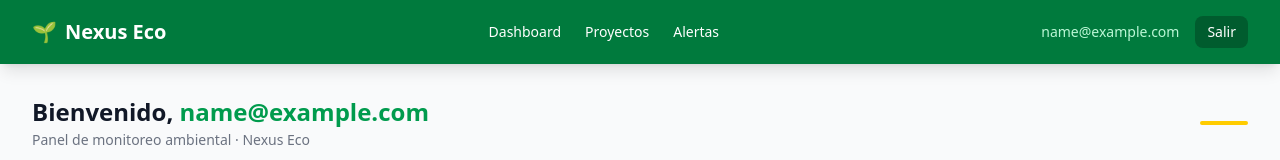
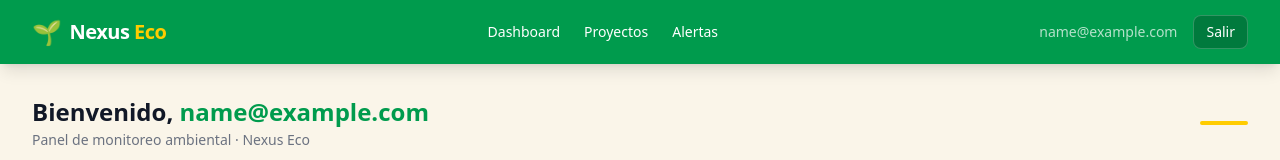
Before and after one commit to hdfigueroap-a11y/nexuseco, a React (Vite) app in the folder frontend/: page /dashboard in a window 1280 px wide. Shown: the top 160 px of the page. Built offline with nearby package versions, Linux system fonts and the light colour scheme; no server answers; sample sign-in values are in the browser's storage.

Commit message:
Add files via upload

```diff
--- a/frontend/src/components/shared/Layout.jsx
+++ b/frontend/src/components/shared/Layout.jsx
@@ -1,10 +1,8 @@
-// frontend/src/components/shared/Layout.jsx
-
 import Navbar from './Navbar';
 
 export default function Layout({ children }) {
   return (
-    <div className="min-h-screen bg-gray-50">
+    <div className="min-h-screen bg-marfil">
       <Navbar />
       <main className="max-w-7xl mx-auto px-4 sm:px-6 lg:px-8 py-8">
         {children}
--- a/frontend/src/components/shared/Navbar.jsx
+++ b/frontend/src/components/shared/Navbar.jsx
@@ -8,29 +8,36 @@ export default function Navbar() {
   const navigate = useNavigate();
 
   return (
-    <nav className="bg-eco-700 text-white shadow-lg">
+    <nav className="bg-eco-600 text-white shadow-lg">
       <div className="max-w-7xl mx-auto px-4 sm:px-6 lg:px-8">
         <div className="flex items-center justify-between h-16">
-          <Link to="/dashboard" className="flex items-center gap-2 font-bold text-xl">
-            <span>🌱</span><span>Nexus Eco</span>
+
+          {/* Logo */}
+          <Link to="/dashboard" className="flex items-center gap-2 font-bold text-xl tracking-tight">
+            <span className="text-mandarina-400 text-2xl">🌱</span>
+            <span>Nexus <span className="text-mandarina-400">Eco</span></span>
           </Link>
 
+          {/* Links */}
           <div className="hidden md:flex items-center gap-6 text-sm font-medium">
-            <Link to="/dashboard" className="hover:text-eco-200 transition-colors">Dashboard</Link>
-            <Link to="/projects"  className="hover:text-eco-200 transition-colors">Proyectos</Link>
-            <Link to="/alerts"    className="hover:text-eco-200 transition-colors">Alertas</Link>
+            <Link to="/dashboard" className="hover:text-mandarina-400 transition-colors">Dashboard</Link>
+            <Link to="/projects"  className="hover:text-mandarina-400 transition-colors">Proyectos</Link>
+            <Link to="/alerts"    className="hover:text-mandarina-400 transition-colors">Alertas</Link>
             {user?.role === 'auditor' && <>
-              <Link to="/auditor"    className="hover:text-eco-200 transition-colors">Auditoría</Link>
-              <Link to="/audit/logs" className="hover:text-eco-200 transition-colors">Logs</Link>
+              <Link to="/auditor"    className="hover:text-mandarina-400 transition-colors">Auditoría</Link>
+              <Link to="/audit/logs" className="hover:text-mandarina-400 transition-colors">Logs</Link>
             </>}
           </div>
 
+          {/* Usuario */}
           <div className="flex items-center gap-4">
-            <span className="text-eco-200 text-sm hidden sm:block">
+            <span className="text-white/70 text-sm hidden sm:block">
               {ROLE_LABELS[user?.role]} {user?.full_name || user?.email}
             </span>
-            <button onClick={() => { logout(); navigate('/login'); }}
-              className="text-sm bg-eco-800 hover:bg-eco-900 px-3 py-1.5 rounded-lg transition-colors">
+            <button
+              onClick={() => { logout(); navigate('/login'); }}
+              className="text-sm bg-eco-700 hover:bg-eco-800 border border-white/20 px-3 py-1.5 rounded-lg transition-colors"
+            >
               Salir
             </button>
           </div>
```
